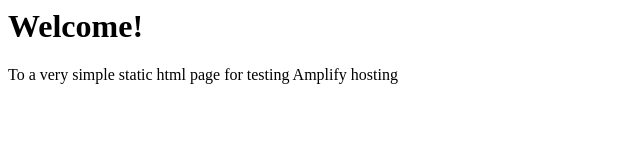
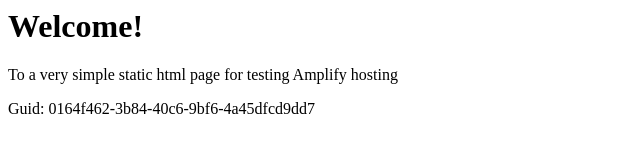
Before and after one commit to aws-aemilia-bom/Github-PR-Commit-Integration-Test-DoNotTouch-Gith-P5X5MO5I-v1-prod-ap-south-1, a website: page src/index.html in a window 1280 px wide. Shown: the whole page, without its empty margins (0-640 px from the left). Drawn offline with Linux system fonts and the light colour scheme.

Commit message:
commit from integ tests

```diff
--- a/src/index.html
+++ b/src/index.html
@@ -1,3 +1,5 @@
+
+
 <html lang="en">
 
 <head>
@@ -10,6 +12,6 @@
 <body>
     <h1>Welcome!</h1>
     <p>To a very simple static html page for testing Amplify hosting</p>
-</body>
+    <p>Guid: 0164f462-3b84-40c6-9bf6-4a45dfcd9dd7</p></body>
 
 </html>
```
